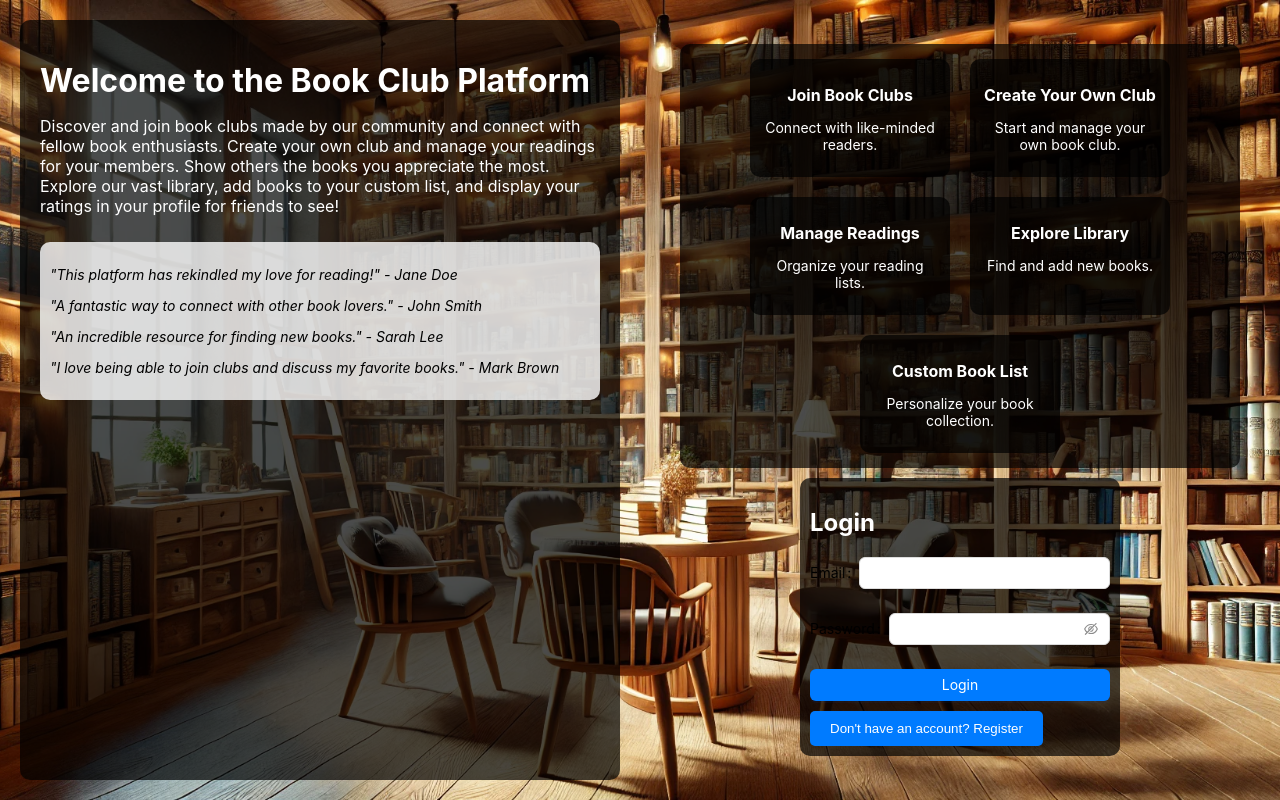
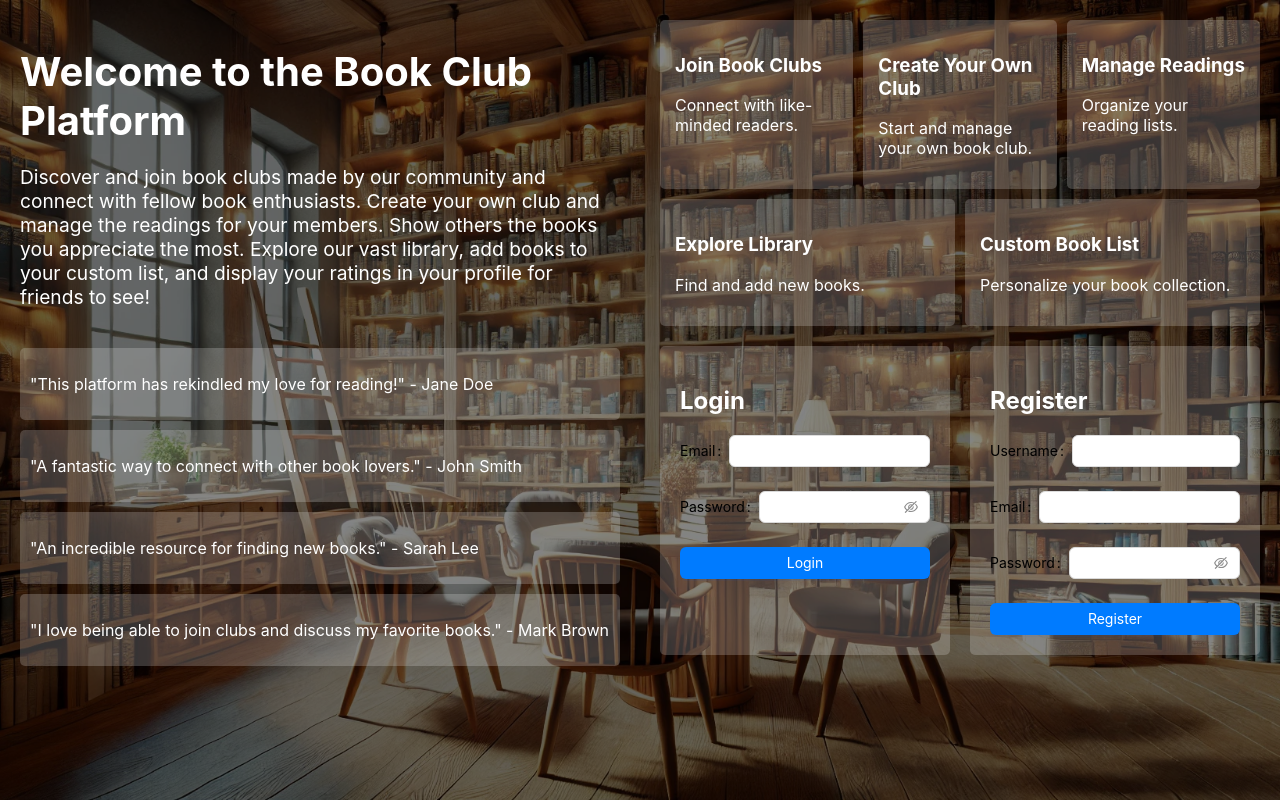
Before and after one commit to levi-s2/book-club, a React (Create React App) app in the folder client/: page / in a window 1280 px wide. Built offline with nearby package versions, Linux system fonts and the light colour scheme; no server answers.

Commit message:
landing page ajusts

```diff
--- a/client/src/components/LandingPage.js
+++ b/client/src/components/LandingPage.js
@@ -1,29 +1,23 @@
-import React, { useState } from 'react';
+import React from 'react';
 import Login from './Login';
 import Register from './Register';
 import './css/LandingPage.css';
 
 const LandingPage = () => {
-  const [showRegister, setShowRegister] = useState(false);
-
-  const toggleForm = () => {
-    setShowRegister((prev) => !prev);
-  };
-
   return (
     <div className="landing-page">
+      <div className="overlay">
         <div className="left-section">
           <div className="hero-section">
             <h1>Welcome to the Book Club Platform</h1>
             <p>
               Discover and join book clubs made by our community and connect
-            with fellow book enthusiasts. Create your own club and manage your readings
+              with fellow book enthusiasts. Create your own club and manage the readings
               for your members. Show others the books you appreciate the most. Explore
-            our vast library, add books to your custom list, and display your ratings
-            in your profile for friends to see!
+              our vast library, add books to your custom list, and display your
+              ratings in your profile for friends to see!
             </p>
           </div>
-
           <div className="testimonials-section">
             <div className="testimonial">
               <p>"This platform has rekindled my love for reading!" - Jane Doe</p>
@@ -39,7 +33,6 @@ const LandingPage = () => {
             </div>
           </div>
         </div>
-
         <div className="right-section">
           <div className="features-section">
             <div className="feature-card">
@@ -63,12 +56,14 @@ const LandingPage = () => {
               <p>Personalize your book collection.</p>
             </div>
           </div>
-
+          <div className="forms-section">
             <div className="form-container">
-          {showRegister ? <Register /> : <Login />}
-          <button onClick={toggleForm} className="toggle-button">
-            {showRegister ? 'Already registered? Log in' : "Don't have an account? Register"}
-          </button>
+              <Login />
+            </div>
+            <div className="form-container">
+              <Register />
+            </div>
+          </div>
         </div>
       </div>
     </div>
--- a/client/src/components/css/LandingPage.css
+++ b/client/src/components/css/LandingPage.css
@@ -1,118 +1,82 @@
-/* Landing Page Styles */
 .landing-page {
+  position: relative;
+  width: 100%;
+  height: 100vh;
+  background: url('background.webp') no-repeat center center/cover;
+}
+
+.overlay {
+  position: absolute;
+  top: 0;
+  left: 0;
+  width: 100%;
+  height: 100%;
+  background: rgba(0, 0, 0, 0.6);
   display: flex;
-  height: 100vh;
-  width: 100%;
-  background-image: url('background.webp');
-  background-size: cover;
-  background-position: center;
-  margin: 0;
-  padding: 0;
+  flex-wrap: wrap;
+}
+
+.left-section, .right-section {
+  flex: 1;
+  padding: 20px;
+  display: flex;
+  flex-direction: column;
+  justify-content: flex-start;
 }
 
 .left-section {
-  display: flex;
-  flex-direction: column;
-  justify-content: flex-start;
-  padding: 20px;
-  width: 50%;
-  background: rgba(0, 0, 0, 0.7);
-  border-radius: 10px;
-  color: white;
-  margin: 20px;
-}
-
-.hero-section {
-  margin-bottom: 10px;
+  color: #fff;
+  max-width: 50%;
 }
 
 .hero-section h1 {
-  font-size: 32px;
-  margin-bottom: 10px;
+  font-size: 2.5em;
+  margin-bottom: 20px;
 }
 
 .hero-section p {
-  font-size: 16px;
+  font-size: 1.2em;
 }
 
 .testimonials-section {
-  background: rgba(255, 255, 255, 0.8);
-  border-radius: 10px;
-  padding: 10px;
-  color: black;
-  font-size: 14px;
-  margin-bottom: 10px;
+  margin-top: 20px;
 }
 
 .testimonial {
+  background: rgba(255, 255, 255, 0.2);
+  padding: 10px;
   margin-bottom: 10px;
+  border-radius: 5px;
 }
 
-.testimonial p {
-  font-size: 14px;
-  font-style: italic;
+.right-section {
+  color: #fff;
+  max-width: 50%;
 }
 
 .features-section {
   display: flex;
   flex-wrap: wrap;
   gap: 10px;
-  justify-content: center;
-  background: rgba(0, 0, 0, 0.7);
-  border-radius: 10px;
-  padding: 10px;
-  margin-bottom: 10px;
 }
 
 .feature-card {
-  background: rgba(0, 0, 0, 0.7);
-  border-radius: 10px;
-  padding: 10px;
-  width: 100%;
-  max-width: 180px;
-  text-align: center;
-  margin: 5px;
-  color: white;
+  background: rgba(255, 255, 255, 0.2);
+  padding: 15px;
+  border-radius: 5px;
+  flex: 1 1 calc(33.33% - 10px);
+  box-sizing: border-box;
 }
 
-.feature-card h3 {
-  font-size: 16px;
-  margin-bottom: 5px;
-}
-
-.feature-card p {
-  font-size: 14px;
-}
-
-.right-section {
+.forms-section {
   display: flex;
-  flex-direction: column;
-  justify-content: center;
-  align-items: center;
-  width: 50%;
-  padding: 20px;
-  margin: 20px;
+  gap: 20px;
+  margin-top: 20px;
 }
 
 .form-container {
-  background: rgba(0, 0, 0, 0.7);
-  padding: 10px;
-  border-radius: 10px;
-  color: white;
-  width: 100%;
-  max-width: 300px;
+  flex: 1;
+  background: rgba(255, 255, 255, 0.2);
+  padding: 20px;
+  border-radius: 5px;
 }
-
-.toggle-button {
-  margin-top: 10px;
-  padding: 10px 20px;
-  background-color: #007bff;
-  color: white;
-  border: none;
-  border-radius: 5px;
-  cursor: pointer;
-}
-
-.toggle-button:hover {
-  background-color: #0056b3;
-}
```
Lines whose indentation alone changed are shown as unchanged.
